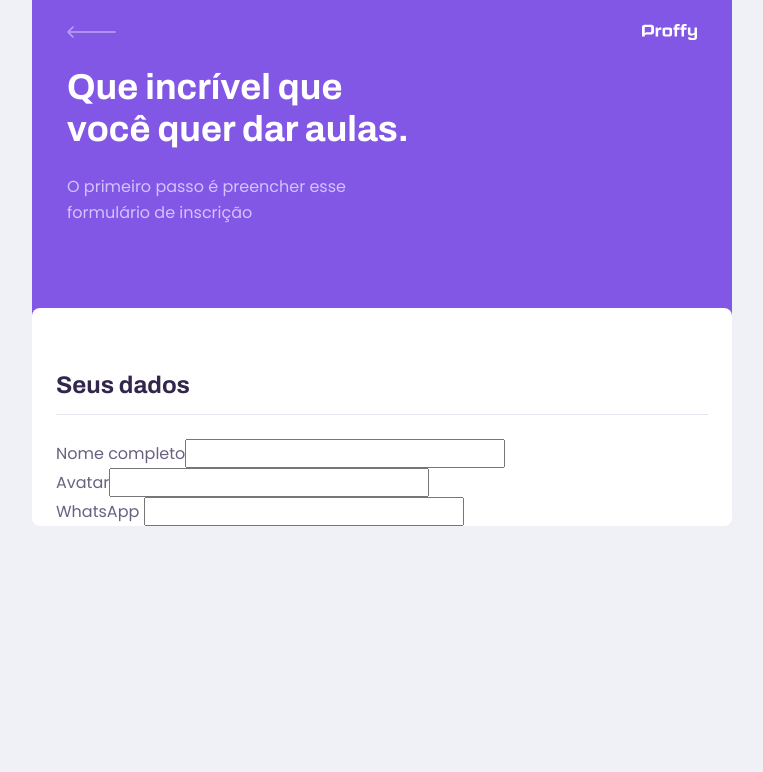
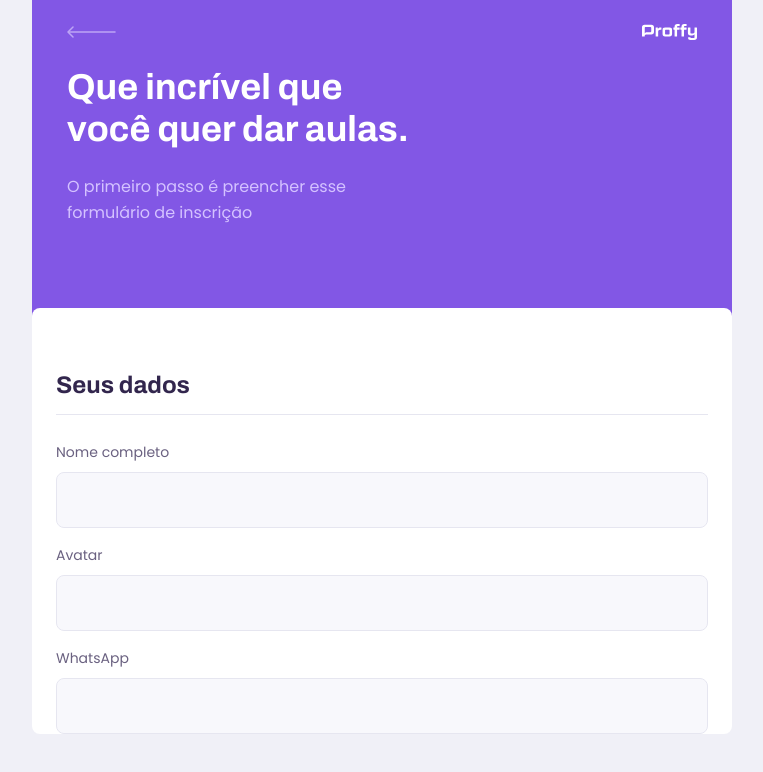
Before and after one commit to nandabalassoni/proffy, a React (Create React App) app: page /give-classes in a window 1280 px wide. Shown: the top 772 px of the page, without its empty margins (258-1021 px from the left). Built offline with nearby package versions, Linux system fonts and the light colour scheme; the HTML template or start-up script is replaced by a standard one.

Commit message:
finalizando ajustes de estilização do component Inputs

```diff
--- a/src/components/Input/styles.css
+++ b/src/components/Input/styles.css
@@ -0,0 +1,34 @@
+.input-block {
+    position: relative;
+}
+
+.input-block + .input-block {
+    margin-top: 1.4rem;
+}
+
+.input-block label {
+    font-size: 1.4rem;
+}
+
+.input-block input {
+    width: 100%;
+    height: 5.6rem;
+    margin-top: 0.8rem;
+    border-radius: 0.8rem;
+    background: var(--color-input-background);
+    border: 1px solid var(--color-line-in-white);
+    outline: 0;
+    padding: 0 1.6rem;
+    font: 1.6rem Archivo
+}
+
+.input-block:focus-within::after{
+    width: calc(100% - 3.2rem);
+    height: 2px;
+    content: '';
+    background: var(--color-primary-light);
+    position: absolute;
+    left: 1.6rem;
+    right: 1.6rem;
+    bottom: 0;
+}
```
